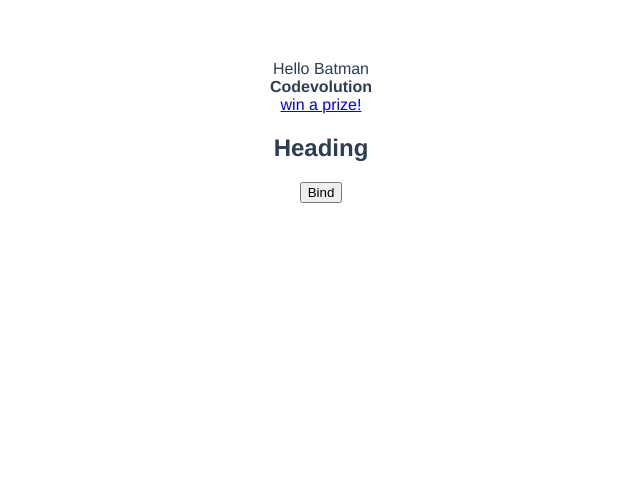
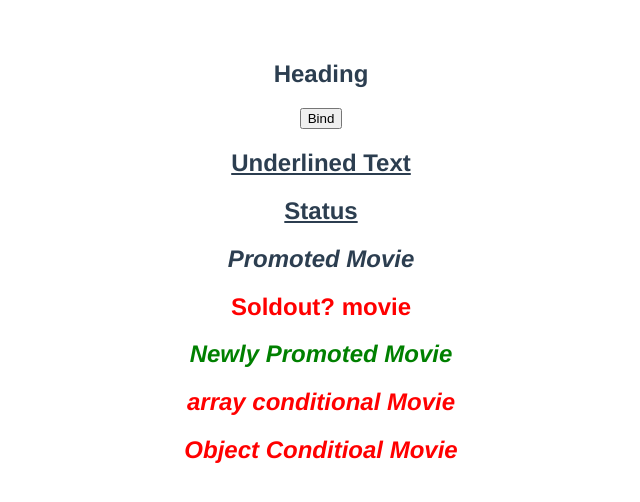
Before and after one commit to Shercosta/vue-3-codevolution, a Vue app in the folder vue-project/: page / in a window 1280 px wide. Shown: the top 502 px of the page, without its empty margins (319-959 px from the left). Built offline with nearby package versions, Linux system fonts and the light colour scheme.

Commit message:
tutorial 8

```diff
--- a/vue-project/src/App.vue
+++ b/vue-project/src/App.vue
@@ -4,11 +4,25 @@
 </script>
 
 <template>
-  <div>{{ greet }} {{ name }}</div>
-  <div v-html="channel"></div>
-  <div v-html="hack"></div>
   <h2 v-bind:id="headingId">Heading</h2>
   <button v-bind:disabled="isDisabled">Bind</button>
+  <h2 class="underline">Underlined Text</h2>
+  <h2 v-bind:class="status" class="underline">Status</h2>
+  <h2 v-bind:class="isPromoted && 'promoted'">Promoted Movie</h2>
+  <h2 v-bind:class="isSoldout ? 'sold-out' : 'new'">Soldout? movie</h2>
+  <h2 v-bind:class="['new', 'promoted']">Newly Promoted Movie</h2>
+  <h2 v-bind:class="[isPromoted && 'promoted', isSoldout ? 'sold-out' : 'new']">
+    array conditional Movie
+  </h2>
+  <h2
+    v-bind:class="{
+      promoted: isPromoted,
+      new: !isSoldout,
+      'sold-out': isSoldout,
+    }"
+  >
+    Object Conditioal Movie
+  </h2>
 </template>
 
 <script>
@@ -16,12 +30,11 @@
   name: "App",
   data() {
     return {
-      greet: "Hello",
-      name: "Batman",
-      channel: "<b>Codevolution</b>",
-      hack: `<a href="#" onclick="alert('You have been hacked')"> win a prize! </a>`,
       headingId: "heading",
       isDisabled: false,
+      status: "danger",
+      isPromoted: true,
+      isSoldout: true,
     };
   },
 };
@@ -36,4 +49,20 @@
   color: #2c3e50;
   margin-top: 60px;
 }
+
+.underline {
+  text-decoration: underline;
+}
+
+.promoted {
+  font-style: italic;
+}
+
+.new {
+  color: green;
+}
+
+.sold-out {
+  color: red;
+}
 </style>
```
